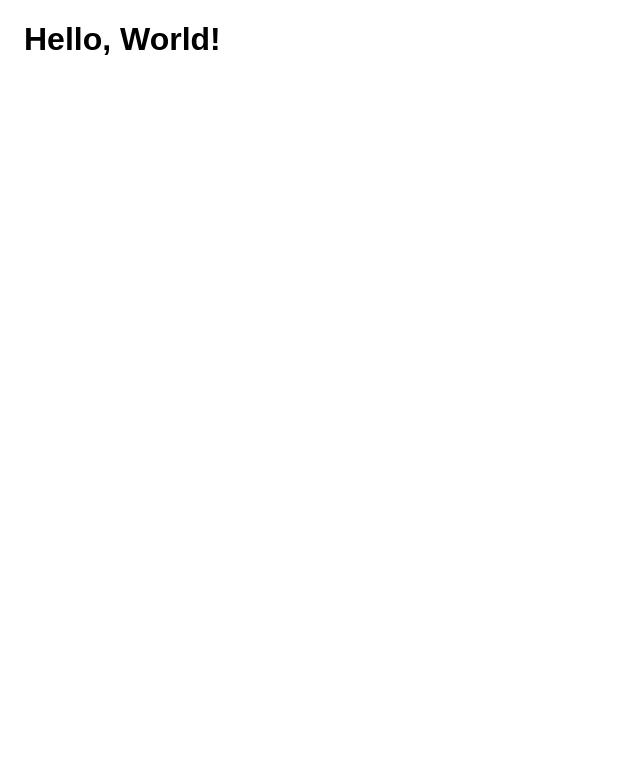
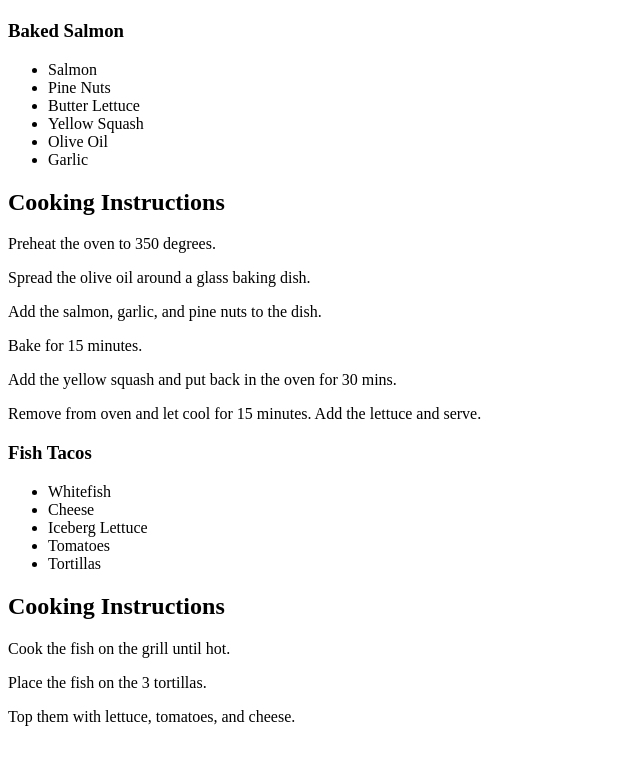
Before and after one commit to klochkovS/ReactDemo, a React app: page / in a window 1280 px wide. Shown: the top 764 px of the page, without its empty margins (0-640 px from the left). Built offline with nearby package versions, Linux system fonts and the light colour scheme.

Commit message:
add Menu and Recipe Components

```diff
--- a/src/App.css
+++ b/src/App.css
@@ -1,4 +1,3 @@
 .App {
-  margin: 1rem;
   font-family: Arial, Helvetica, sans-serif;
 }
--- a/src/App.jsx
+++ b/src/App.jsx
@@ -1,12 +1,36 @@
 import React, { Component } from 'react';
+import recipesData from './data';
 import './App.css';
+
+
+const Recipe = ({ name, ingredients, steps }) => (
+  <section id={name.toLowerCase().replace(/ /g, '-')}>
+    <h1>{name}</h1>
+    <ul className="ingredients">
+      {ingredients.map((ingredient, i) => <li key={i}>{ingredient.name}</li>)}
+    </ul>
+    <section className="instruction">
+      <h2>Cooking Instructions</h2>
+      {steps.map((step, i) => <p key={i}>{step}</p>)}
+    </section>
+  </section>
+);
+
+const Menu = ({ title, recipes }) => (
+  <article>
+    <header>
+      <h1>{title}</h1>
+    </header>
+    <div className="recipes">
+      {recipes.map((recipe, i) => <Recipe key={i} {...recipe} />)}
+    </div>
+  </article>
+);
 
 class App extends Component {
   render() {
     return (
-      <div className="App">
-        <h1>Hello, World!</h1>
-      </div>
+      <Menu recipes={recipesData} />
     );
   }
 }
--- /dev/null
+++ b/src/data.jsx
@@ -0,0 +1,36 @@
+export default [
+  {
+    "name": "Baked Salmon",
+    "ingredients": [
+      { "name": "Salmon", "amount": 1, "measurement": "l lb" },
+      { "name": "Pine Nuts", "amount": 1, "measurement": "cup" },
+      { "name": "Butter Lettuce", "amount": 2, "measurement": "cups" },
+      { "name": "Yellow Squash", "amount": 1, "measurement": "med" },
+      { "name": "Olive Oil", "amount": 0.5, "measurement": "cup" },
+      { "name": "Garlic", "amount": 3, "measurement": "cloves" }
+    ],
+    "steps": [
+      "Preheat the oven to 350 degrees.",
+      "Spread the olive oil around a glass baking dish.",
+      "Add the salmon, garlic, and pine nuts to the dish.",
+      "Bake for 15 minutes.",
+      "Add the yellow squash and put back in the oven for 30 mins.",
+      "Remove from oven and let cool for 15 minutes. Add the lettuce and serve."
+    ],
+  },
+  {
+    "name": "Fish Tacos",
+    "ingredients": [
+      { "name": "Whitefish", "amount": 1, "measurement": "l lb" },
+      { "name": "Cheese", "amount": 1, "measurement": "cup" },
+      { "name": "Iceberg Lettuce", "amount": 2, "measurement": "cups" },
+      { "name": "Tomatoes", "amount": 2, "measurement": "large" },
+      { "name": "Tortillas", "amount": 3, "measurement": "med" }
+    ],
+    "steps": [
+      "Cook the fish on the grill until hot.",
+      "Place the fish on the 3 tortillas.",
+      "Top them with lettuce, tomatoes, and cheese."
+    ],
+  },
+];
--- a/webpack.config.js
+++ b/webpack.config.js
@@ -24,6 +24,7 @@ module.exports = {
     publicPath: bundlePath,
     filename: 'bundle.js',
   },
+  devtool: 'sourcemap',
   devServer: {
     contentBase: path.join(__dirname, 'public'),
     port: 3000,
```
Also changed, not shown: .eslintrc.js.
